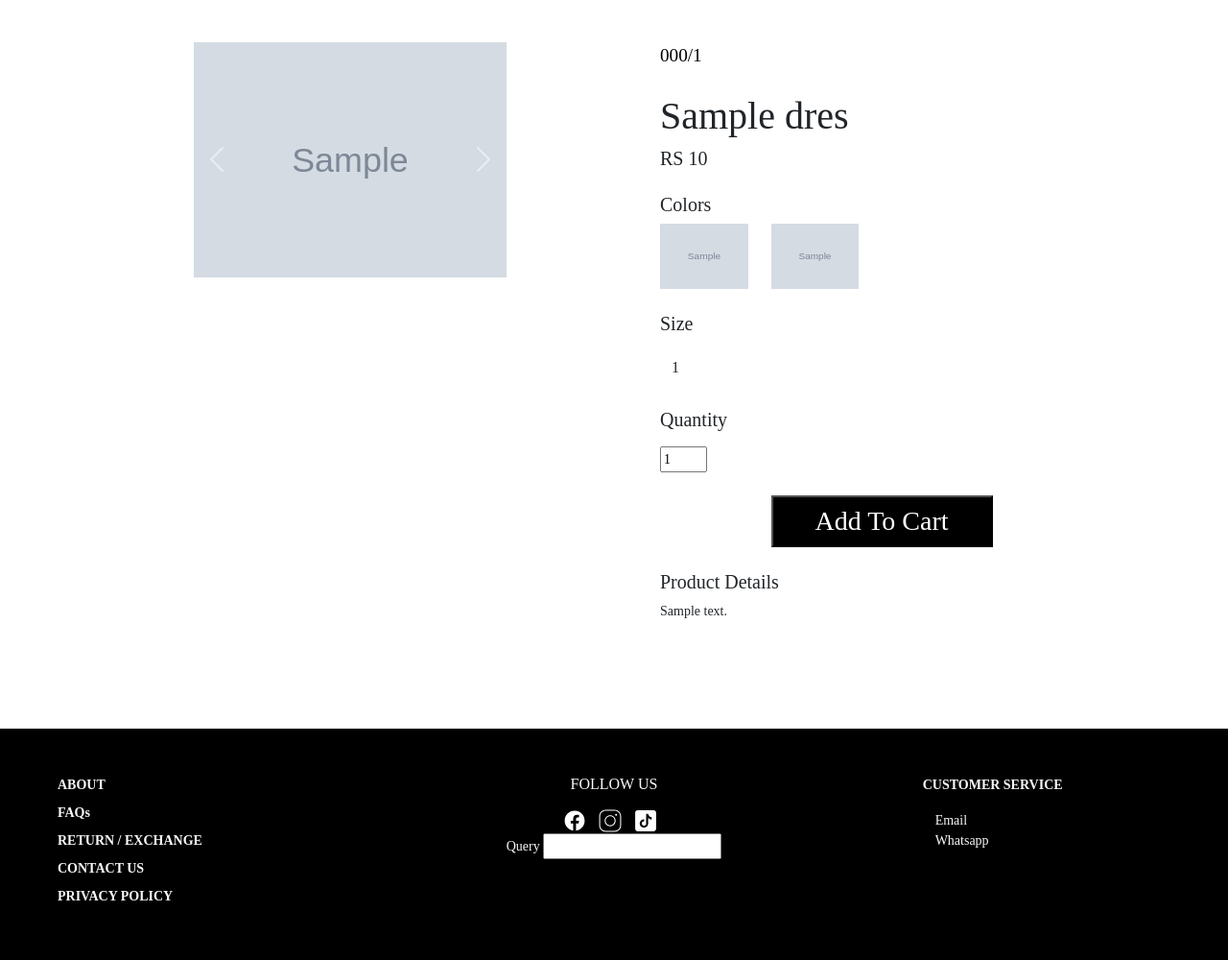
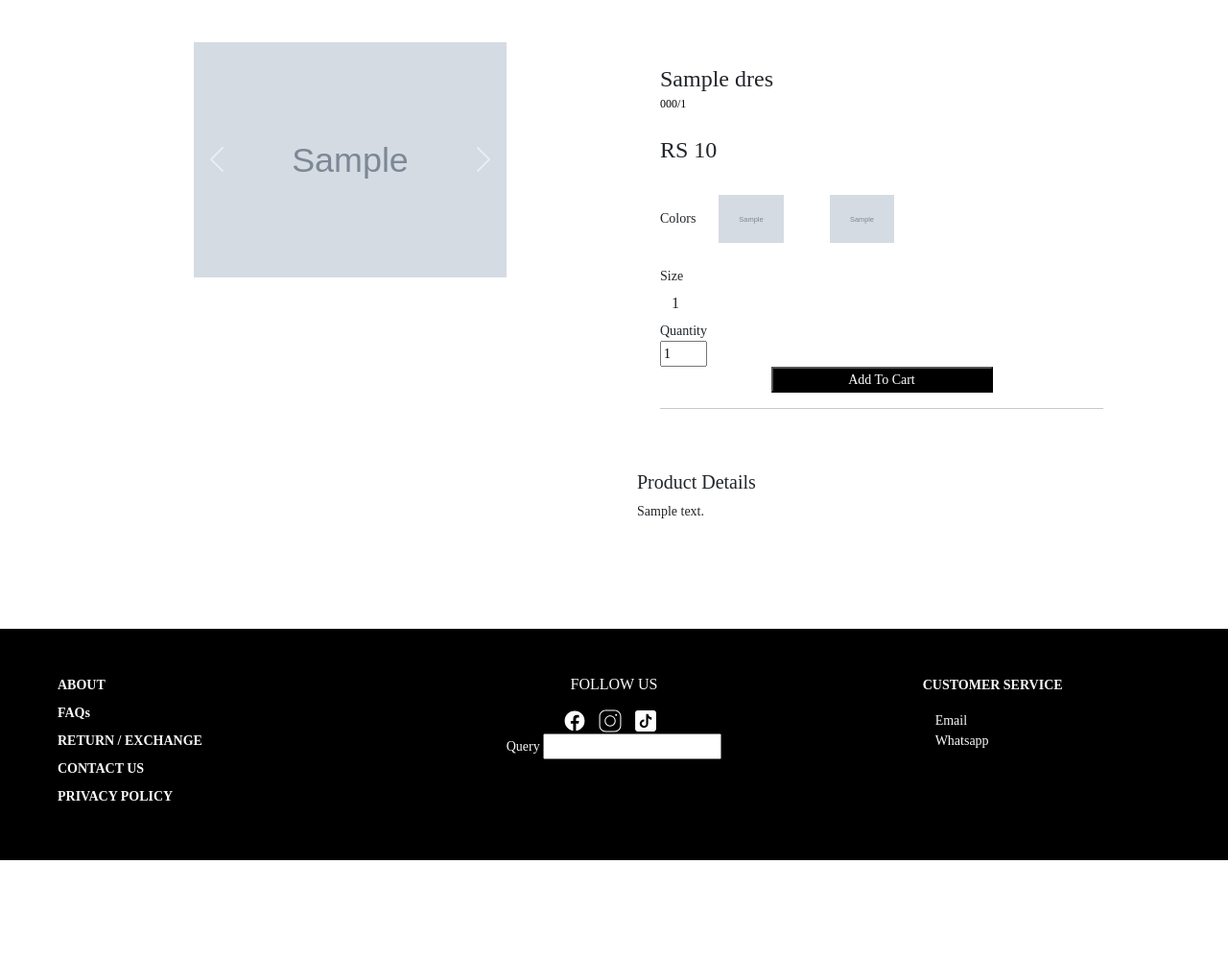
Before and after one commit to Ahmed-Rashid200307/wardrobe, a Django app: template home/templates/home/detail.html in a window 1280 px wide. Shown: the part 79-1079 px from the top of the page at 96% size. After the commit the page ends 975 px from the top, so only its background shows below. Run offline with Django 5.2, Linux system fonts and the light colour scheme; tables that the repository leaves empty hold one stand-in row (values such as "Sample post"); the template is opened without the code that fills it: values that come from a table or form of the project are taken from there, most other values are stand-ins (such as "Sample title", 1, 10 or a date in 2020); grey boxes marked "Sample" are stand-in pictures; some libraries are stand-ins or nearby versions.

Commit message:
detail page styling

```diff
--- a/home/static/styles/basic.css
+++ b/home/static/styles/basic.css
@@ -36,12 +36,12 @@ transition: all 0.7s ease-in-out;
     color: black;
 }
 
-.text-2{
-    font-size: 1.2rem;
+.text-12{
+    font-size: 12px;
 }
 
-.text-4{
-    font-size: 4rem;
+.text-16{
+    font-size: 16px;
 }
 
 .bg-white{
--- a/home/templates/home/detail.html
+++ b/home/templates/home/detail.html
@@ -44,67 +44,76 @@
 
                 {% csrf_token %}
 
-                <a href="" id="productCode" class="link text-black text-2">{{code}}/{{product.code}}</a>
-                <input type="text" name="code" id="productCode" value={{code}}/{{product.code}} hidden>
 
                 <div class="my-4">
-                    <h1 class="tenor-text" id="productName">{{product.name}}</h1>
+                    <label for="inputName">
+                        <h4 class="m-0">{{product.name}}</h4>
+                    </label>
                     <input type="text" name="productName" id="inputName" value="{{product.name}}" hidden>
-                    <h5 id="productPrice">RS {{product.price}}</h5>
+                    <a href="" id="productCode" class="link">
+                        <span class="text-black text-12">{{code}}/{{product.code}}</span>
+                    </a>
+                    <input type="text" name="code" id="productCode" value={{code}}/{{product.code}} hidden>
+                </div>
+
+                <div>
+                    <label for="inputPrice">
+                        <h4>RS {{product.price}}</h4>
+                    </label>
                     <input type="text" name="productPrice" id="inputPrice" value={{product.price}} hidden>
                 </div>
 
-                <div class="mb-4">
-                    <h5 id="productVariant">Colors</h5>
-                    <div class="row w-50">
+                <div class="d-inline-flex h-25">
+                    <span class="align-self-center">Colors</span>
 
-                        <div class="col">
-                            <label>
-                                <img class="object-fit-cover" src="{% static 'images' %}{{product.default_image.url}}" alt="Second slide">
-                                <input type="radio" name="productColor" value="{{product.default_image.name}}" id="inputColor" hidden checked>
-                            </label>
-                        </div>
+                    <div class="w-25 p-4">
+                        <label for="{{product.default_image.name}}">
+                            <img class="image-fluid w-100" src="{% static 'images' %}{{product.default_image.url}}" alt="Second slide">
+                            <input type="radio" name="productColor" value="{{product.default_image.name}}" id="{{product.default_image.name}}" hidden checked>
+                        </label>
+                    </div>
 
-                        {% for var in variant %}
-                        <div class="col">
-                            <label>
-                                <img class="object-fit-cover" src="{% static 'images' %}{{var.image.url}}" alt="Second slide">
-                                <input type="radio" name="productColor" value="{{var.image.url}}" id="inputColor" hidden>
-                            </label>
-                        </div>
-                        {% endfor %}
+                    {% for var in variant %}
+                    <div class="w-25 p-4">
+                        <label for="{{product.default_image.name}}">
+                            <img class="image-fluid w-100" src="{% static 'images' %}{{var.image.url}}" alt="Second slide">
+                            <input type="radio" name="productColor" value="{{var.image.url}}" id="{{product.default_image.name}}" hidden>
+                        </label>
                     </div>
+                    {% endfor %}
                 </div>
 
-                <div class="mb-4">
-                    <label for="size-options"><h5>Size</h5></label>
-                    <div class="mt-2">
+                <div class="">
+                    <label for="size-options"><span>Size</span></label>
+                    <div class="">
                         {% for size in sizes %}
                         <input type="radio" class="btn-check border-end" value="{{size}}" name="productSize" id="option{{size}}" autocomplete="off" checked>
-                        <label class="btn rounded-0" for="option{{size}}">{{size}}</label>
+                        <label class="btn" for="option{{size}}">{{size}}</label>
                         {% endfor %}
                     </div>
 
                 </div>
 
-                <div class="mb-4">
-                    <label class="mb-2" for="quantity"><h5>Quantity</h5></label>
+                <div class="">
+                    <label class="" for="quantity"><span>Quantity</span></label>
                     <input class="d-block" type="number" max="5" min="1"value="1" name="productQuantity" id="inputQuantity">
                 </div>
 
 
 
             </form>
+
+            <div class="d-flex justify-content-center">
+                <button type="button" class="w-50" id="cartBtn" style="background-color: black; color: white;"><span>Add To Cart</span></button>
+            </div>
+            <hr>
         </div>
 
         <div class="col">
         </div>
 
-        <div class="col mt-0 ps-4 ps-md-5">
 
-            <div class="d-flex justify-content-center mb-4">
-                <button type="button" class="w-50 py-2" id="cartBtn" style="background-color: black; color: white;"><h3 class="m-0">Add To Cart</h3></button>
-            </div>
+        <div class="col">
 
             <h5>Product Details</h5>
             <p>{{product.description}}</p>
```
